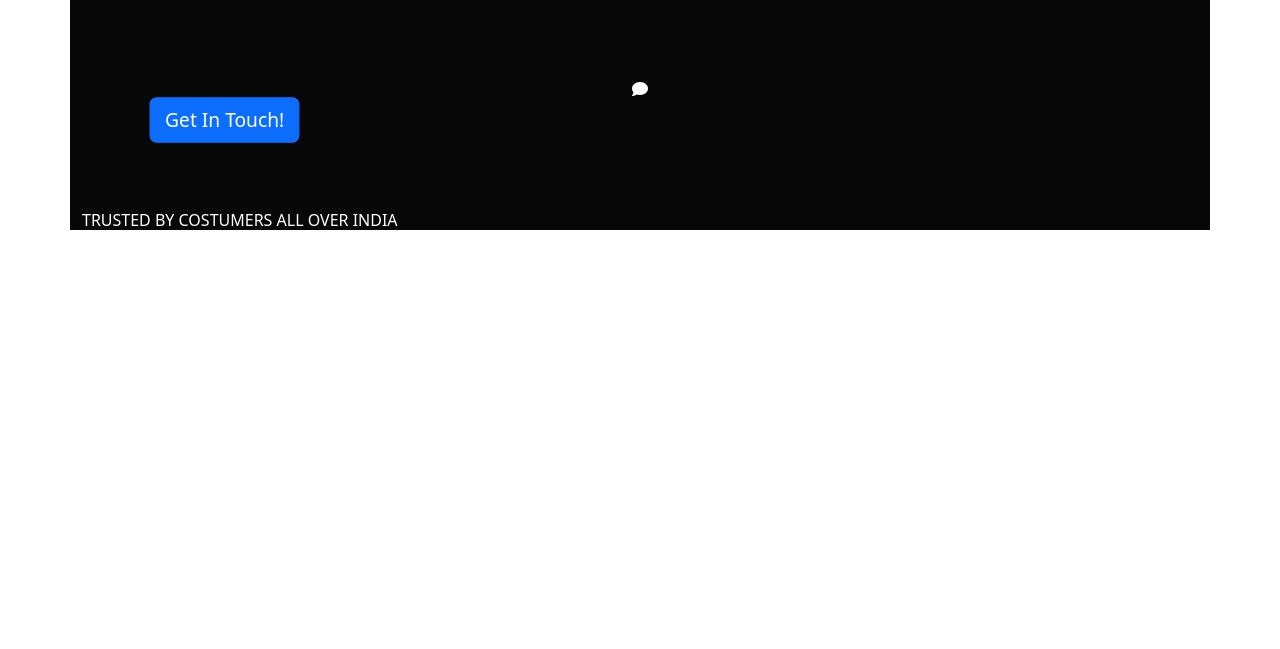
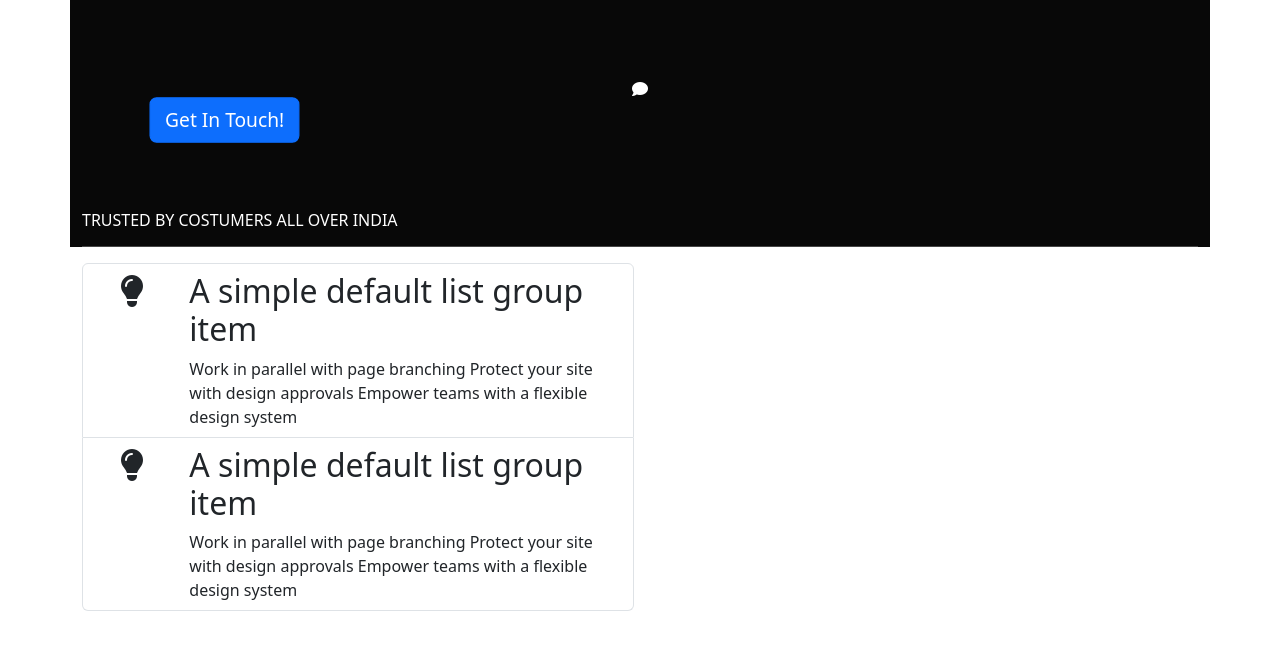
Before and after one commit to kartik82006/li-wesite, a plain HTML site: page index.html in a window 1280 px wide. Shown: the part 655-1304 px from the top of the page. Before the commit the page ends 893 px from the top, so only its background shows below. Drawn offline with nearby package versions, Linux system fonts and the light colour scheme.

Commit message:
Added Features section basic Template
It has a heading with Icon and then description

```diff
--- a/index.html
+++ b/index.html
@@ -1,24 +1,17 @@
-<!DOCTYPE html>
-<html lang="en">
-<head>
-    <meta charset="UTF-8">
-    <meta name="viewport" content="width=device-width, initial-scale=1.0">
-    <title>Document</title>
-    <script src="https://kit.fontawesome.com/7e0dd719dc.js" crossorigin="anonymous"></script>
-    <!doctype html>
+<!doctype html>
 <html lang="en">
   <head>
     <meta charset="utf-8">
     <meta name="viewport" content="width=device-width, initial-scale=1">
+    <title>Li Website</title>
     <link href="https://cdn.jsdelivr.net/npm/bootstrap@5.3.3/dist/css/bootstrap.min.css" rel="stylesheet" integrity="sha384-QWTKZyjpPEjISv5WaRU9OFeRpok6YctnYmDr5pNlyT2bRjXh0JMhjY6hW+ALEwIH" crossorigin="anonymous">
   </head>
-  <body>
+  <body class=".bg-black.bg-gradient">
     <script src="https://cdn.jsdelivr.net/npm/bootstrap@5.3.3/dist/js/bootstrap.bundle.min.js" integrity="sha384-YvpcrYf0tY3lHB60NNkmXc5s9fDVZLESaAA55NDzOxhy9GkcIdslK1eN7N6jIeHz" crossorigin="anonymous"></script>
-  </body>
-</html>
-<link rel="stylesheet" href="style.css">
-</head>
-<body>
+
+    <!-- Code Start -->
+        <link rel="stylesheet" href="style.css">
+        <script src="https://kit.fontawesome.com/7e0dd719dc.js" crossorigin="anonymous"></script>
     <!-- -----Navbar------  -->
 <div class="container navCont">
     <nav class="navbar bg-dark navbar-expand-lg sticky-top navColor" data-bs-theme="dark"  style="border-bottom-left-radius: 15px;border-bottom-right-radius: 15px;">
@@ -36,7 +29,7 @@
             <span class="navbar-toggler-icon"></span>
           </button>
           <div class="collapse navbar-collapse" id="navbarSupportedContent">
-            <ul class="navbar-nav me-auto mb-2 mb-lg-0">
+            <ul class="navbar-nav nav-underline me-auto mb-3 mb-lg-0">
                 <!-- Left Side navbar tabs -->
               <li class="nav-item">
                 <a class="nav-link fw-bold" aria-current="page" href="#">Home</a>
@@ -92,8 +85,65 @@
   <br><br><br>
   <h6 class="text-start">TRUSTED BY COSTUMERS ALL OVER INDIA</h6>
 
+  <hr class="hr_home">
 </div>
 
+<div class="container features ">
+  <div class="container text-center">
+    <div class="row">
 
+        <ul class="list-group">
+        <li class="list-group-item col-6">
+
+          <!-- //Point 1 -->
+          <div class="row">
+            <div class="col-12 col-sm-2 icon"><h2><i class="fa-solid fa-lightbulb fa-bounce "></i></h2></div>
+            <div class="col-12 col-sm-10 text-break text-start"><h2>A simple default list group item</h2>
+              Work in parallel with page branching
+              Protect your site with design approvals
+              Empower teams with a flexible design system
+            </div>
+            </div>
+           </li>
+
+          <!-- //Point 2 -->
+          <li class="list-group-item col-6">
+            <div class="row">
+              <div class="col-12 col-sm-2 icon"><h2><i class="fa-solid fa-lightbulb fa-bounce "></i></h2></div>
+              <div class="col-12 col-sm-10 text-break text-start"><h2>A simple default list group item</h2>
+                Work in parallel with page branching
+                Protect your site with design approvals
+                Empower teams with a flexible design system
+              </div>
+              </div>
+          </li>
+
+
+
+
+      </div>
+    </div>
+<!-- <div class="row">
+    <div class="col-md-6">
+       <div class="list-group " >
+    <a href="#" class="list-group-item list-group-item-action list-group-item"><h2>A simple dark list group item</h2><p>Work in parallel with page branching
+      Protect your site with design approvals
+      Empower teams with a flexible design system</p></a>
+
+    </div>
+
+    <ul class="list-group">
+      <li class="list-group-item" >
+        <div class="grid text-center"><i class="fa-solid fa-lightbulb fa-bounce"></i>
+
+        <div class="g-col-5"><h2>A simple default list group item</h2> Work in parallel with page branching
+        Protect your site with design approvals
+        Empower teams with a flexible design system</li>
+       </ul>
+      </div>
+      </div> -->
+
+
+<br><br><br><br><br>
 </body>
 </html>
```
